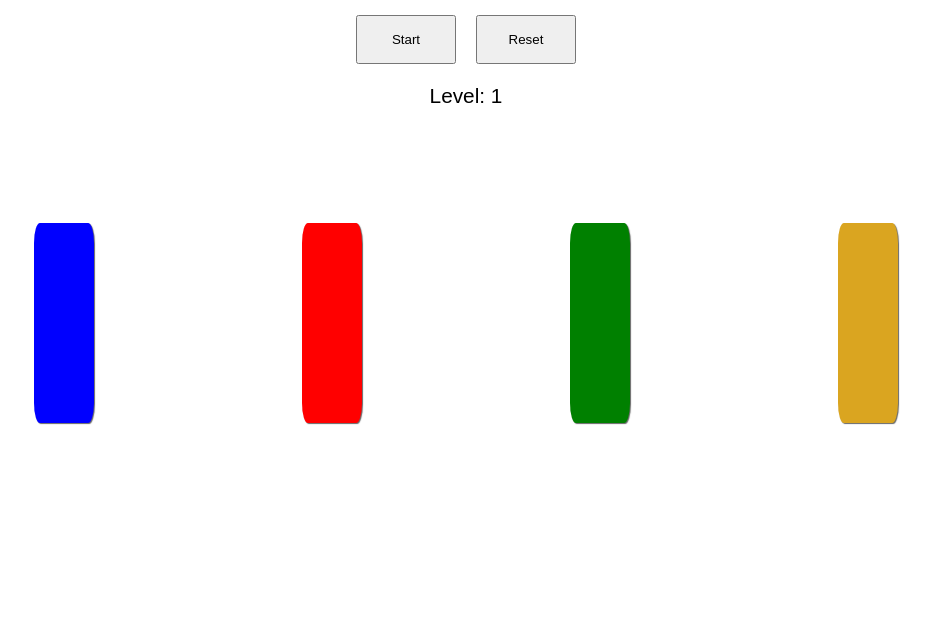
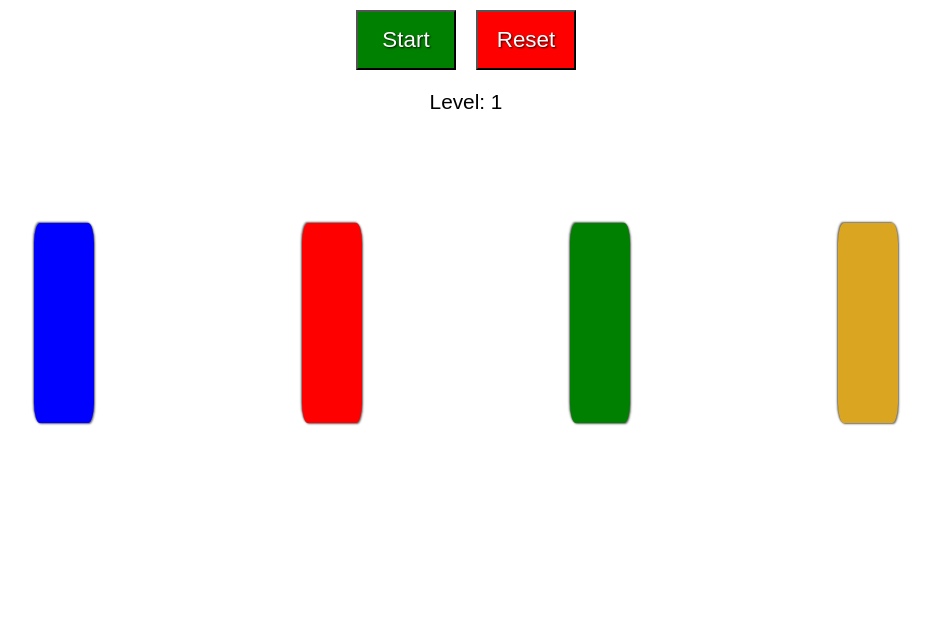
Before and after one commit to misterhtmlcss/advanced-front-end-projects, a plain HTML site: page build-a-simon-game/index.html in a window 1280 px wide. Shown: the part 177-800 px from the top of the page, without its empty margins (174-1105 px from the left). Drawn offline with nearby package versions, Linux system fonts and the light colour scheme; files that its build step writes are made by us from their sources.

Commit message:
added hover states to the keys and start and stop buttons

```diff
--- a/build-a-simon-game/css.scss
+++ b/build-a-simon-game/css.scss
@@ -44,11 +44,6 @@ html, body {
   align-items: center;
 }
 
-.btn {
-  width: 100px;
-  margin: 10px;
-  padding: 15px;
-}
 
 .playing {
   transform: scale(1.3);
@@ -59,8 +54,36 @@ html, body {
   height: 200px;
   width: 60px;
   border-radius: 10%;
-  box-shadow: 1px 1px 1px rgba(0, 0, 0, 0.6);
+  box-shadow: 1px 1px 2px rgba(0, 0, 0, 0.6),
+              -1px -1px 2px rgba(0, 0, 0, 0.6);
+
+  &:hover {
+    box-shadow: 2px 2px 3px rgba(0, 0, 0, 0.6),
+                -2px -2px 3px rgba(0, 0, 0, 0.6);
+  }
 }
+
+// Buttons
+.btn {
+  width: 100px;
+  margin: 10px;
+  padding: 15px;
+  text-align: center;
+  color: white;
+  font-size: 1.4rem;
+  &:hover {
+    box-shadow: 2px 2px 3px rgba(0, 0, 0, 0.3);
+  }
+}
+.btn:nth-of-type(1){
+  background-color: green;
+  text-shadow: 1px 1px 2px rgba(0, 0, 0, 0.8);
+}
+.btn:nth-of-type(2){
+  background-color: red;
+  text-shadow: 1px 1px 2px rgba(0, 0, 0, 0.8);
+}
+
 
 // Data-key IDs for working with JS functions
 #keys-list > [data-key="1"]{
```
